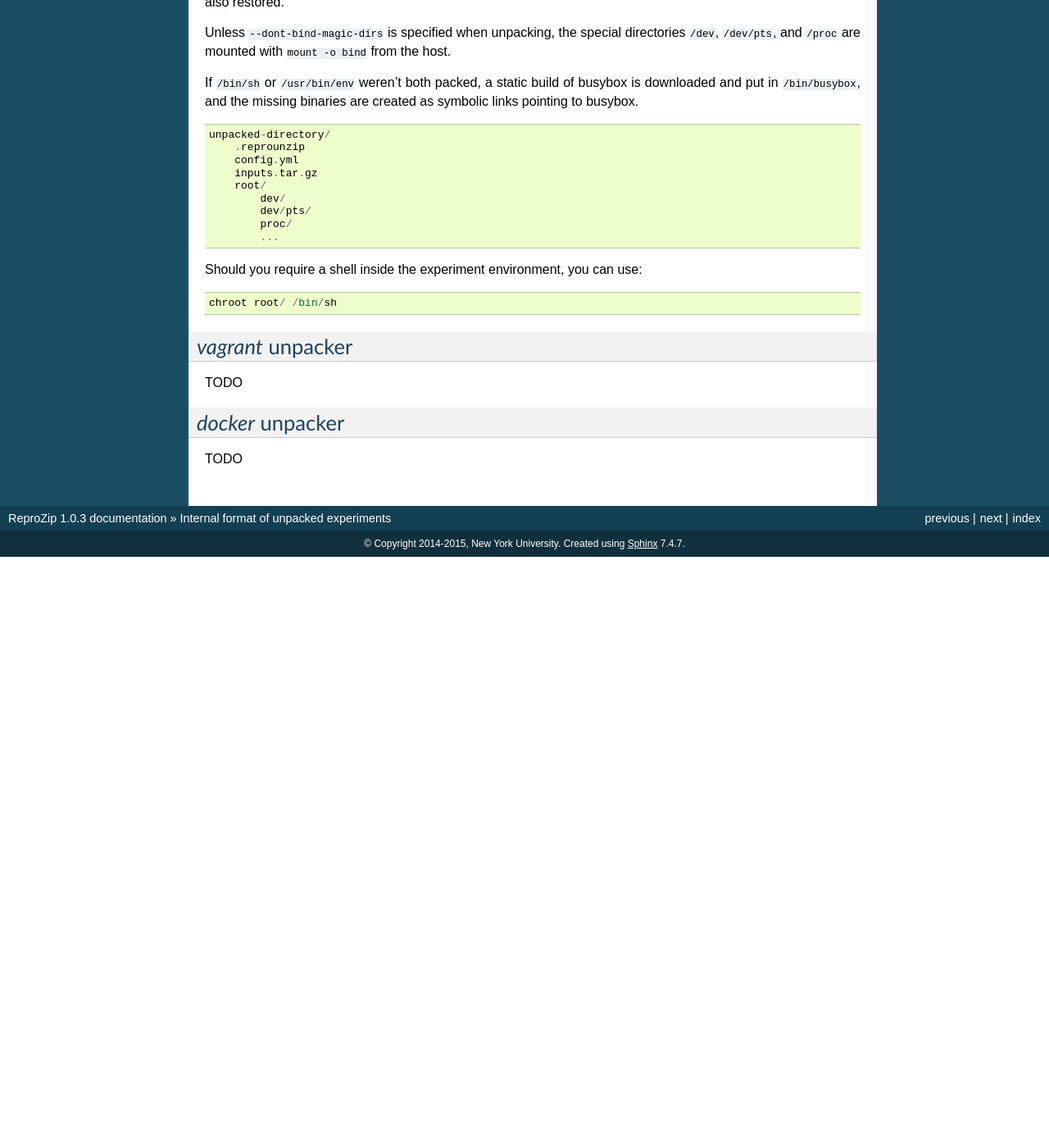
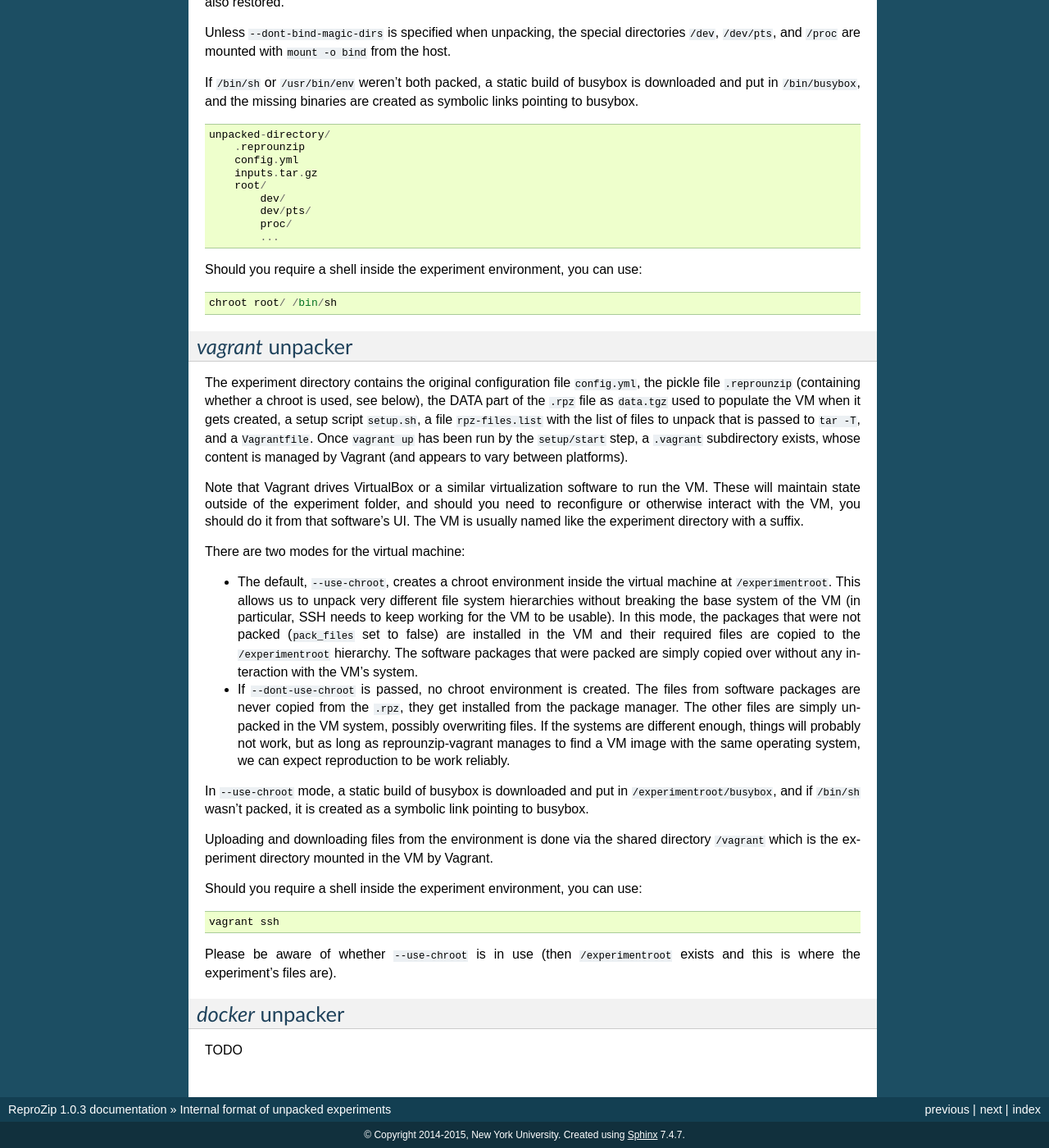
Before and after one commit to VIDA-NYU/reprozip, a Sphinx documentation site: the page built from docs/unpacked-format.rst, in a window 1280 px wide and 1400 px high, scrolled down 827 px. Shown: the whole window at 82% size. Built offline with Sphinx 7.4.7, drawn with Linux system fonts in a browser that asks for light colours; before the commit the page ends 1506 px from its top, so only the background shows below that.

Commit message:
Describe the vagrant unpacker

```diff
--- a/docs/unpacked-format.rst
+++ b/docs/unpacked-format.rst
@@ -61,7 +61,24 @@ Should you require a shell inside the experiment environment, you can use::
 `vagrant` unpacker
 ==================
 
-TODO
+The experiment directory contains the original configuration file ``config.yml``, the pickle file ``.reprounzip`` (containing whether a chroot is used, see below), the DATA part of the ``.rpz`` file as ``data.tgz`` used to populate the VM when it gets created, a setup script ``setup.sh``, a file ``rpz-files.list`` with the list of files to unpack that is passed to ``tar -T``, and a ``Vagrantfile``. Once ``vagrant up`` has been run by the ``setup/start`` step, a ``.vagrant`` subdirectory exists, whose content is managed by Vagrant (and appears to vary between platforms).
+
+Note that Vagrant drives VirtualBox or a similar virtualization software to run the VM. These will maintain state outside of the experiment folder, and should you need to reconfigure or otherwise interact with the VM, you should do it from that software's UI. The VM is usually named like the experiment directory with a suffix.
+
+There are two modes for the virtual machine:
+
+* The default, ``--use-chroot``, creates a chroot environment inside the virtual machine at ``/experimentroot``. This allows us to unpack very different file system hierarchies without breaking the base system of the VM (in particular, SSH needs to keep working for the VM to be usable). In this mode, the packages that were not packed (``pack_files`` set to false) are installed in the VM and their required files are copied to the ``/experimentroot`` hierarchy. The software packages that were packed are simply copied over without any interaction with the VM's system.
+* If ``--dont-use-chroot`` is passed, no chroot environment is created. The files from software packages are never copied from the ``.rpz``, they get installed from the package manager. The other files are simply unpacked in the VM system, possibly overwriting files. If the systems are different enough, things will probably not work, but as long as reprounzip-vagrant manages to find a VM image with the same operating system, we can expect reproduction to be work reliably.
+
+In ``--use-chroot`` mode, a static build of busybox is downloaded and put in ``/experimentroot/busybox``, and if ``/bin/sh`` wasn't packed, it is created as a symbolic link pointing to busybox.
+
+Uploading and downloading files from the environment is done via the shared directory ``/vagrant`` which is the experiment directory mounted in the VM by Vagrant.
+
+Should you require a shell inside the experiment environment, you can use::
+
+    vagrant ssh
+
+Please be aware of whether ``--use-chroot`` is in use (then ``/experimentroot`` exists and this is where the experiment's files are).
 
 ..  _unpacked-docker:
 
```
